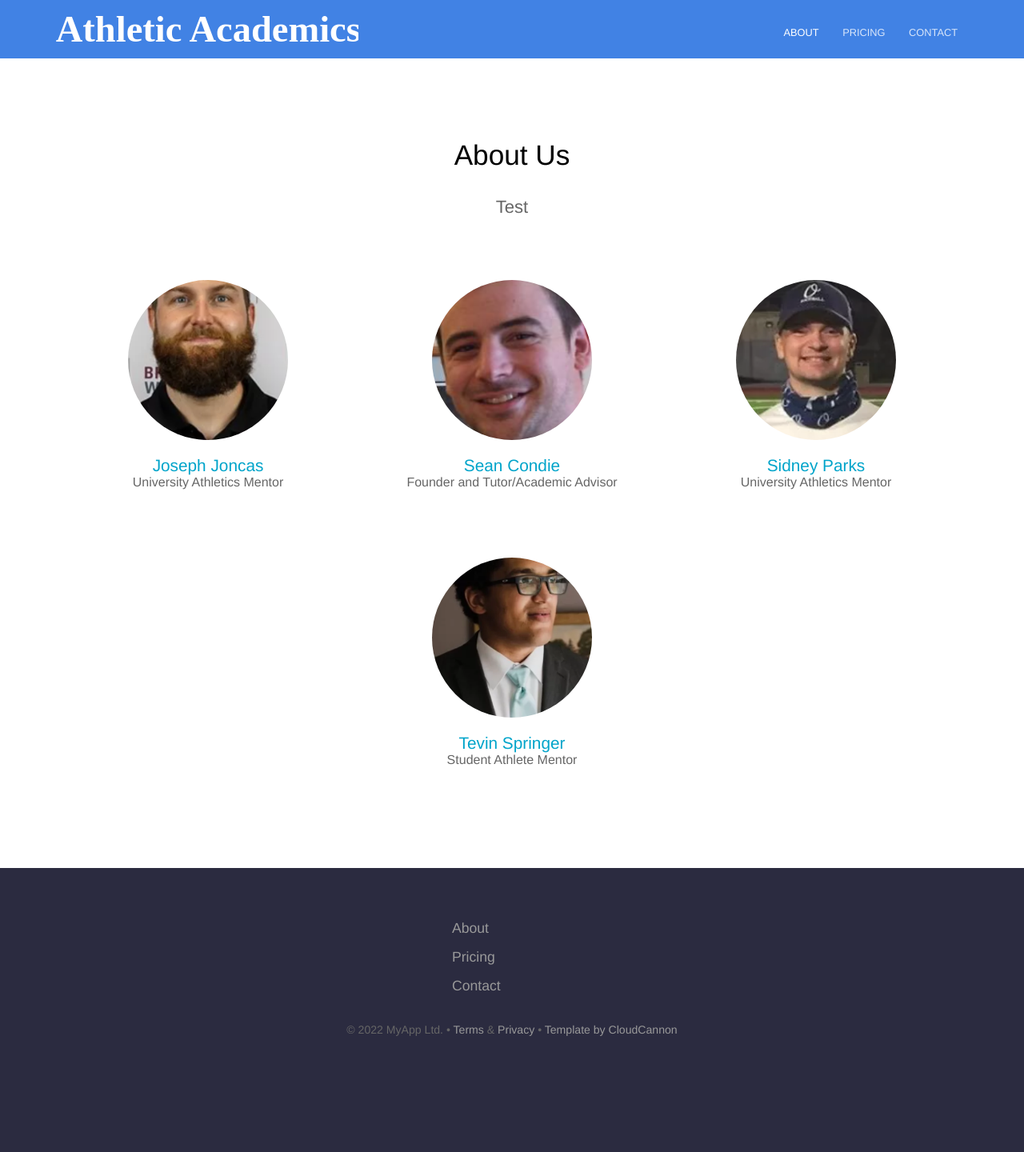
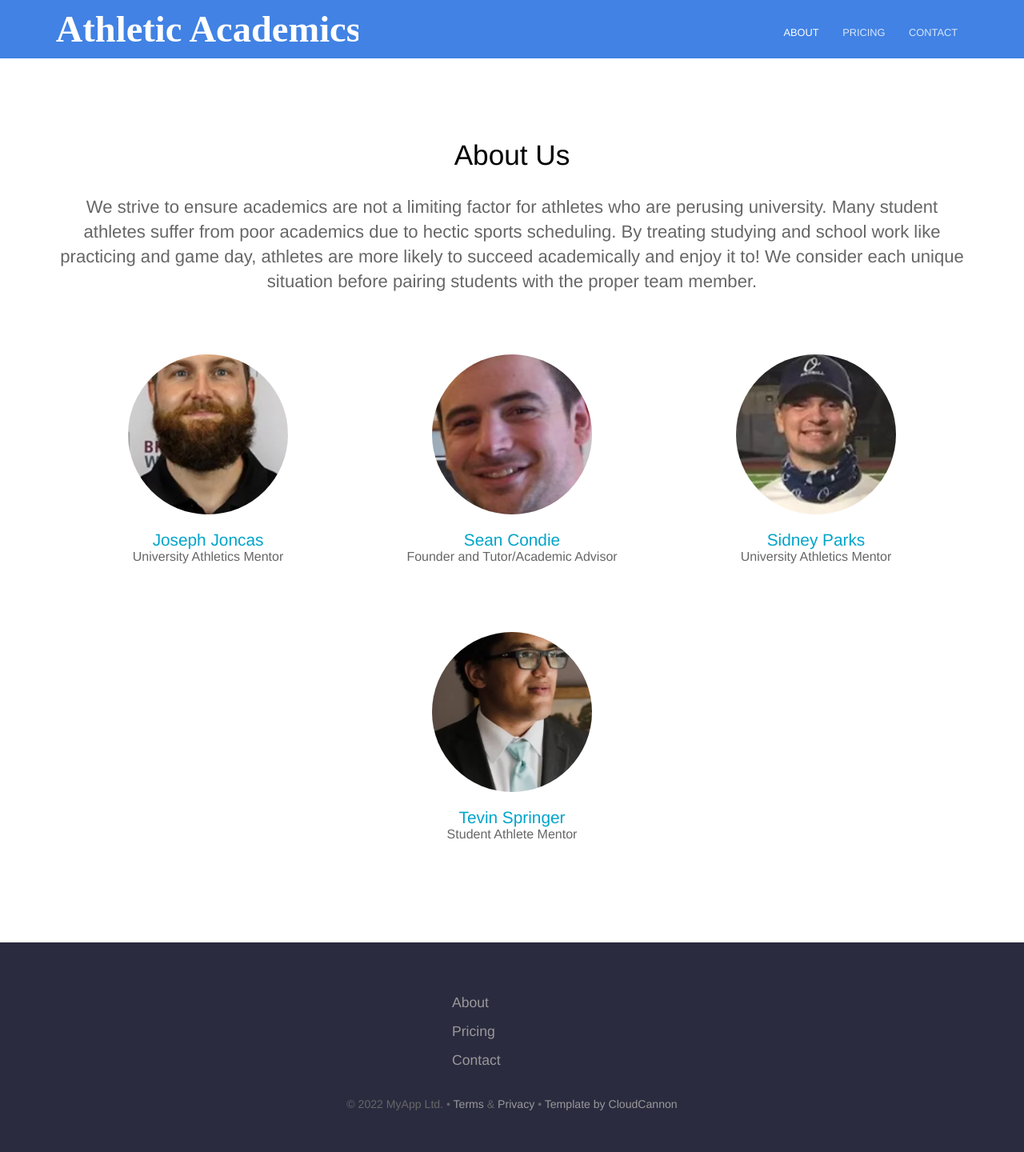
Before and after one commit to AthleticAcademics/athleticacademics.github.io, a Jekyll site: the page built from about.html, in a window 1280 px wide. Shown: the whole page at 80% size. Built offline with Jekyll 4.4.1, drawn with Linux system fonts in a browser that asks for light colours; before the commit the page ends 1348 px from its top, so only the background shows below that.

Commit message:
Update about.html

```diff
--- a/about.html
+++ b/about.html
@@ -1,7 +1,8 @@
 ---
 title: About Us
-description: Test
+description: We strive to ensure academics are not a limiting factor for athletes who are perusing university. Many student athletes suffer from poor academics due to hectic sports scheduling. By treating studying and school work like practicing and game day, athletes are more likely to succeed academically and enjoy it to! We consider each unique situation before pairing students with the proper team member.
 ---
+
 
 <p class="editor-link" style="text-align: center;"><a href="cloudcannon:collections/_staff_members/" class="btn"><strong>&#9998;</strong> Manage Staff members</a></p>
 <ul class="staff">
```
